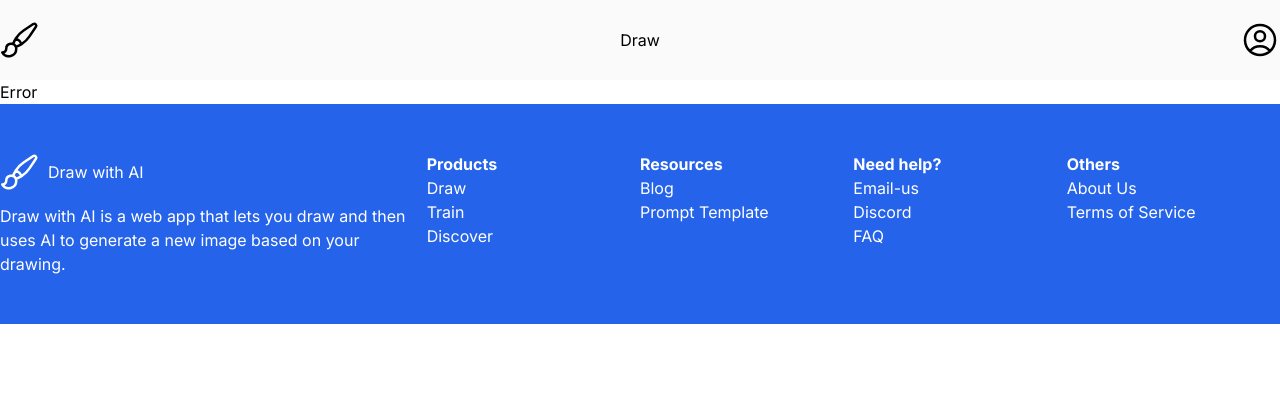
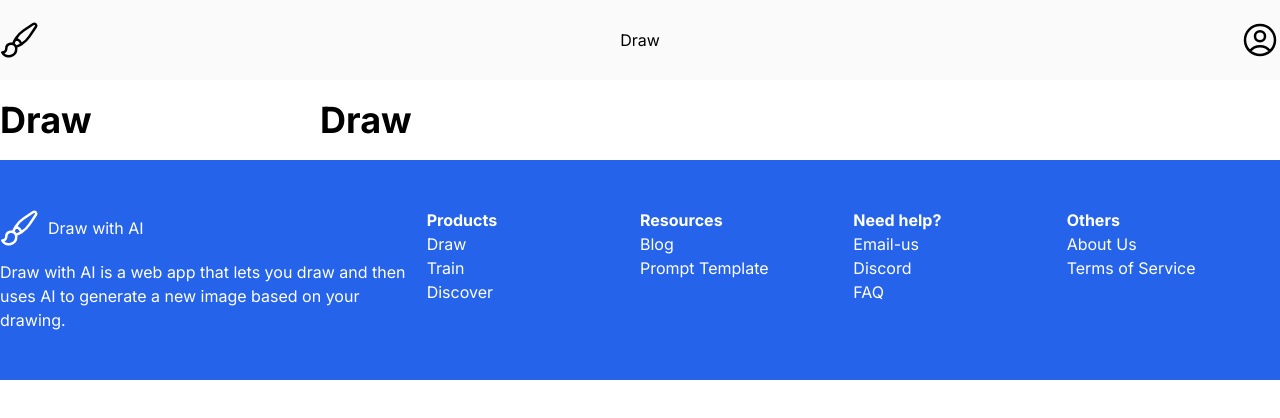
Before and after one commit to FabrizzioLoPresti/draw-ai, a Next.js app: page /draw in a window 1280 px wide. Before the commit this address had no page. Shown: the top 418 px of the page. Built offline with nearby package versions, Linux system fonts and the light colour scheme.

Commit message:
404 and Title Page

```diff
--- /dev/null
+++ b/app/draw/page.tsx
@@ -0,0 +1,22 @@
+import type { Metadata } from 'next'
+
+type Props = {}
+
+export const metadata: Metadata = {
+  title: `Draw with AI ${String.fromCodePoint(0x1f4bb)} | Drawing`,
+}
+
+const Page = (props: Props) => {
+  return (
+    <div className='max-w-7xl mx-auto py-5 px-5 xl:px-0 grid grid-cols-4'>
+      <div className='col-span-1'>
+        <h1 className='text-4xl font-bold'>Draw</h1>
+      </div>
+      <div className='col-span-3'>
+        <h1 className='text-4xl font-bold'>Draw</h1>
+      </div>
+    </div>
+  )
+}
+
+export default Page
--- a/app/globals.css
+++ b/app/globals.css
@@ -1,6 +1,20 @@
 @tailwind base;
 @tailwind components;
 @tailwind utilities;
+
+@layer components {
+  ::-webkit-scrollbar {
+    width: 10px;
+  }
+
+  ::-webkit-scrollbar-track {
+    @apply bg-gray-400/20;
+  }
+
+  ::-webkit-scrollbar-thumb {
+    @apply bg-blue-600/80;
+  }
+}
 
 /* :root {
   --foreground-rgb: 0, 0, 0;
--- a/app/layout.tsx
+++ b/app/layout.tsx
@@ -28,6 +28,6 @@ export default function RootLayout({
 }
 
 // TODO
-// Acomodar Hero -> Responsive
 // Boton de ChangeTheme con FramerMotion -> Agregar Funcionaldiad (MVP)
 // Crear pagina de 404 con layout
+// Modificar titulo de la pagina en cada pagina (tomar estado anterior) -> Pestaña del navegador
--- /dev/null
+++ b/app/login/page.tsx
@@ -0,0 +1,13 @@
+import React from 'react'
+
+type Props = {}
+
+const LoginPage = (props: Props) => {
+  return (
+    <div className='max-w-7xl mx-auto py-5 px-5 xl:px-0'>
+      LoginPage
+    </div>
+  )
+}
+
+export default LoginPage
--- a/app/not-found.tsx
+++ b/app/not-found.tsx
@@ -1,13 +1,15 @@
-import React from 'react'
+import RootLayout from "./layout"
 
 type Props = {}
 
-const NotFound = (props: Props) => {
+const Page = (props: Props) => {
   return (
-    <div>
-      Error
-    </div>
+    <RootLayout>
+      <div className='max-w-7xl mx-auto py-5 px-5 xl:px-0'>
+        <h1 className='text-4xl font-bold'>404</h1>
+      </div>
+    </RootLayout>
   )
 }
 
-export default NotFound
+export default Page
--- a/components/Layout/Header.tsx
+++ b/components/Layout/Header.tsx
@@ -15,9 +15,9 @@ const Header = (props: Props) => {
   return (
     <header className="w-full sticky top-0 z-10 bg-gray-200/20 backdrop-blur-sm">
       <div className="max-w-7xl mx-auto flex flex-row items-center justify-between py-5 px-5 xl:px-0">
-        <div className="flex flex-row items-center gap-4">
+        <Link href='/' className="flex flex-row items-center gap-4">
           <PaintBrushIcon className="w-10 h-10" />
-        </div>
+        </Link>
 
         {!isSmallScreen && <Link href="/draw">Draw</Link>}
 
--- a/components/Layout/Hero.tsx
+++ b/components/Layout/Hero.tsx
@@ -32,7 +32,7 @@ const Hero = (props: Props) => {
       <h1 className='text-4xl lg:text-7xl font-bold text-center'>
         AI Image Generator that lets you draw and then uses AI to <span className='text-blue-600'>generate</span> a new image based on your <span className='text-blue-600'>drawing</span>.
       </h1>
-      <div className='grid grid-cols-4 gap-12'>
+      <div className='grid grid-cols-2 lg:grid-cols-4 gap-12'>
         {cards.map((card, index) => (
           <Card key={index} card={card} />
         ))}
```
